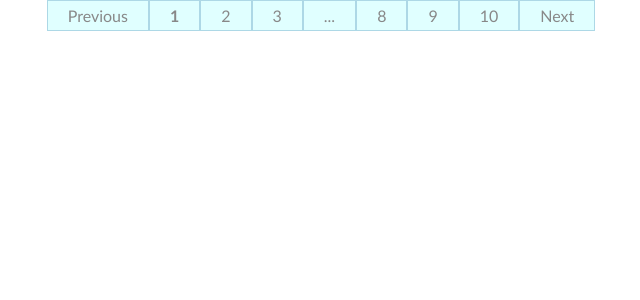
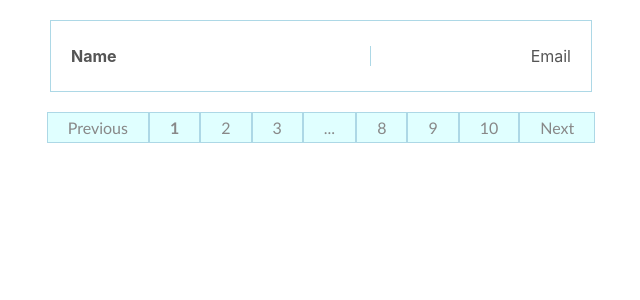
Before and after one commit to AkiraToya/ReactPaginationJS, a React (Create React App) app: page / in a window 1280 px wide. Shown: the top 300 px of the page, without its empty margins (319-959 px from the left). Built offline with nearby package versions, Linux system fonts and the light colour scheme; no server answers.

Commit message:
Create List Data View

```diff
--- a/src/App.css
+++ b/src/App.css
@@ -22,3 +22,35 @@
 .active{
   font-weight: bold;
 }
+
+.user-list-container{
+  display: block;
+  margin: 20px auto;
+  width: 500px;
+  padding: 20px;
+  border: 1px solid lightblue;
+}
+
+.user-container{
+  display: flex;
+  width: 100%;
+  padding: 5px 0;
+  border-bottom: 1px solid lightblue;
+  color: #555555;
+}
+
+.user-container:last-child{
+  border-bottom: none;
+}
+
+.user-name{
+  text-align: left;
+  flex-basis: 60%;
+  font-weight: bold;
+}
+
+.user-email{
+  text-align: right;
+  flex-basis: 40%;
+  border-left: 1px solid lightblue;
+}
--- a/src/App.js
+++ b/src/App.js
@@ -18,6 +18,13 @@ function App() {
 
   return (
     <div className="App">
+      <div className="user-list-container">
+        <div className="user-container">
+          <div className="user-name">Name</div>
+          <div className="user-email">Email</div>
+        </div>
+      </div>
+
       <ReactPaginate pageCount={10}
         containerClassName="pagination-container"
         pageClassName="page"
```
